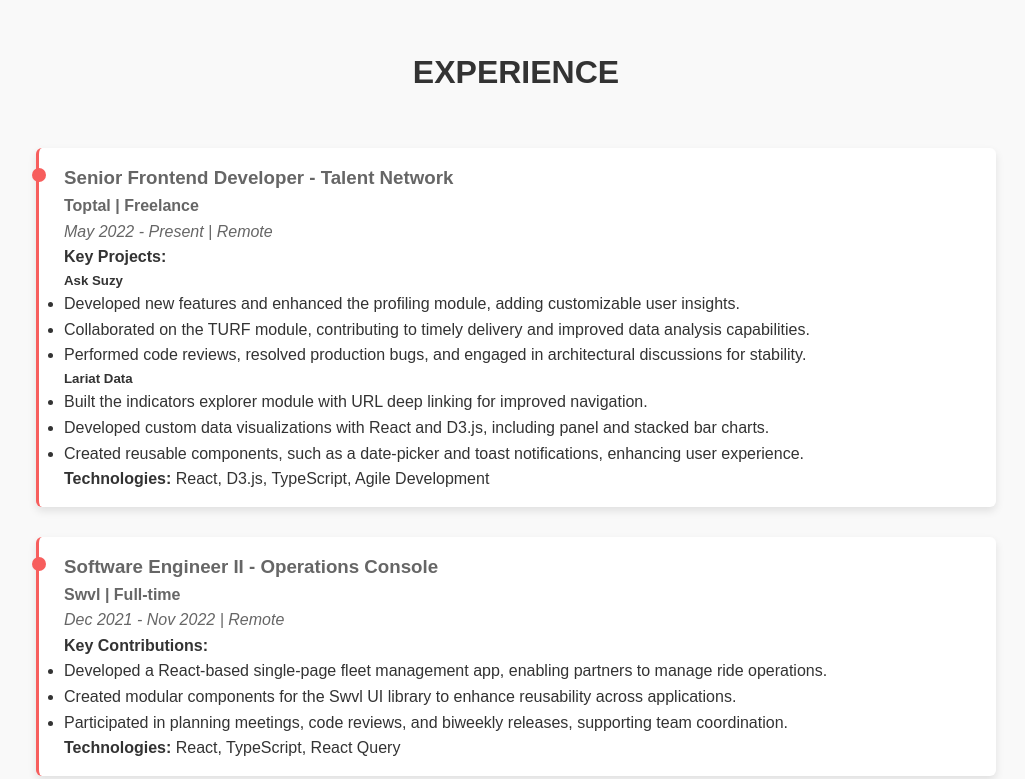
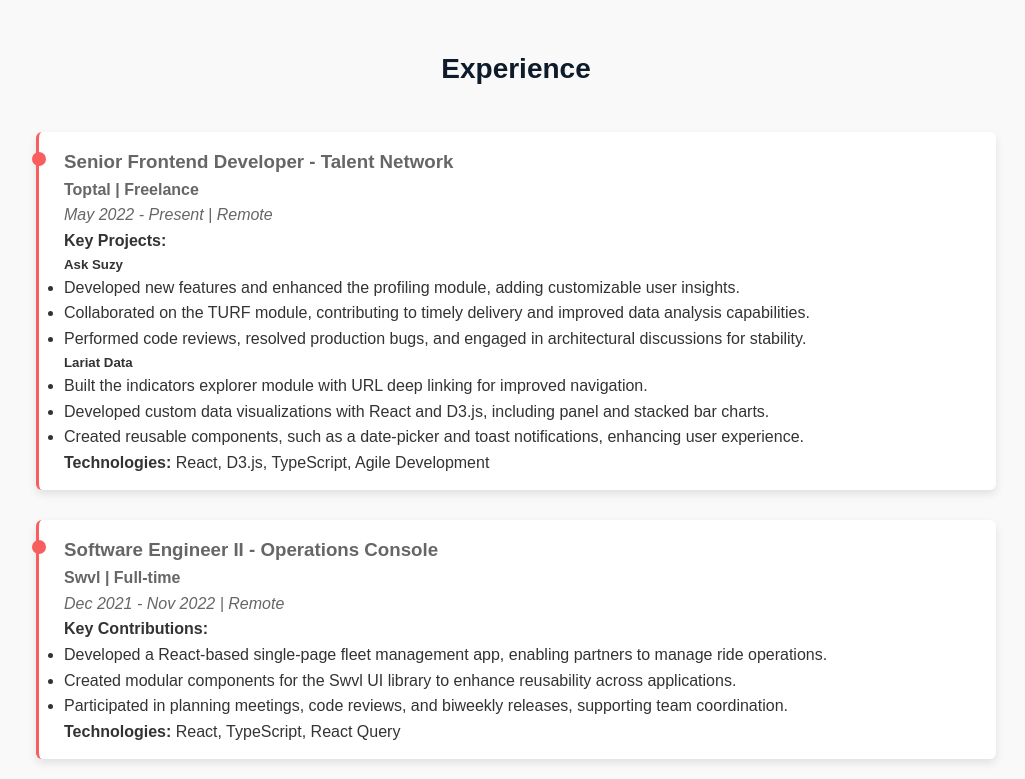
Before and after one commit to MobeenRashid/mobeenrashid.github.io, a plain HTML site: page index.html in a window 1280 px wide. Shown: the part 1077-1856 px from the top of the page, without its empty margins (124-1149 px from the left). Drawn offline with Linux system fonts and the light colour scheme.

Commit message:
fix:  experience heading

```diff
--- a/styles.css
+++ b/styles.css
@@ -82,15 +82,6 @@ section h2 {
   padding: 50px;
   background-color: #f9f9f9;
   font-family: Arial, sans-serif;
-}
-
-.experience-section h2 {
-  font-size: 2rem;
-  font-weight: 700;
-  margin-bottom: 30px;
-  color: #333;
-  text-align: center;
-  text-transform: uppercase;
 }
 
 .experience-item {
```
